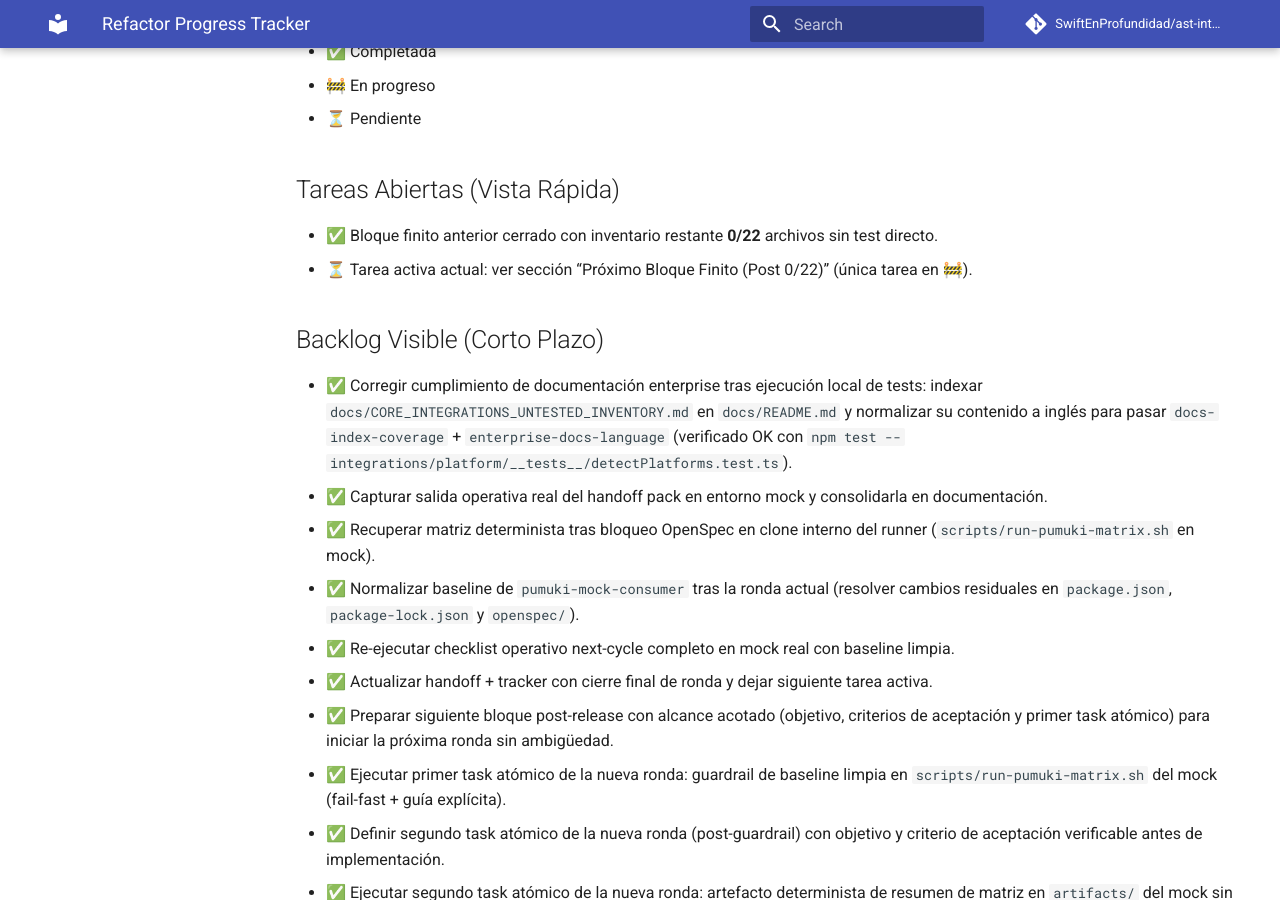
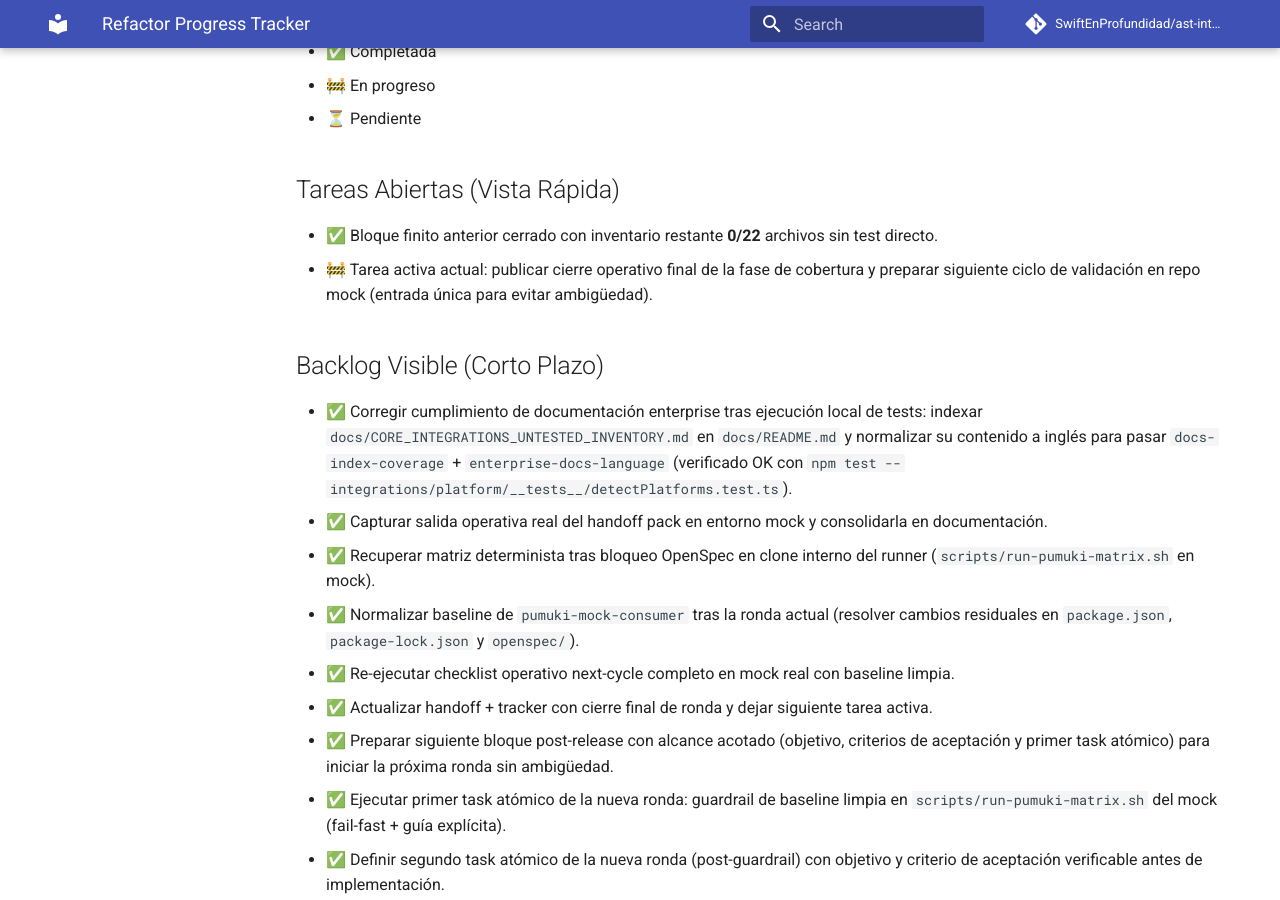
Before and after one commit to SwiftEnProfundidad/ast-intelligence-hooks, an MkDocs documentation site: the page built from docs/REFRACTOR_PROGRESS.md, in a window 1280 px wide and 900 px high, scrolled down 305 px. Built offline with MkDocs 1.6.1 and Material for MkDocs 9.7.7, drawn with Linux system fonts in a browser that asks for light colours; comment, search, counter and statistics services are not loaded; some of the changed text lies outside the part shown.

Commit message:
docs(tracker): close post-0-22 block and set single next active task

```diff
--- a/docs/REFRACTOR_PROGRESS.md
+++ b/docs/REFRACTOR_PROGRESS.md
@@ -9,7 +9,7 @@ Estado consolidado del refactor con seguimiento de tareas y evidencia del avance
 
 ## Tareas Abiertas (Vista Rápida)
 - ✅ Bloque finito anterior cerrado con inventario restante **0/22** archivos sin test directo.
-- ⏳ Tarea activa actual: ver sección “Próximo Bloque Finito (Post 0/22)” (única tarea en 🚧).
+- 🚧 Tarea activa actual: publicar cierre operativo final de la fase de cobertura y preparar siguiente ciclo de validación en repo mock (entrada única para evitar ambigüedad).
 
 ## Backlog Visible (Corto Plazo)
 - ✅ Corregir cumplimiento de documentación enterprise tras ejecución local de tests: indexar `docs/CORE_INTEGRATIONS_UNTESTED_INVENTORY.md` en `docs/README.md` y normalizar su contenido a inglés para pasar `docs-index-coverage` + `enterprise-docs-language` (verificado OK con `npm test -- integrations/platform/__tests__/detectPlatforms.test.ts`).
```
Also changed, not shown: other parts of docs/REFRACTOR_PROGRESS.md (+1 -1 lines).
